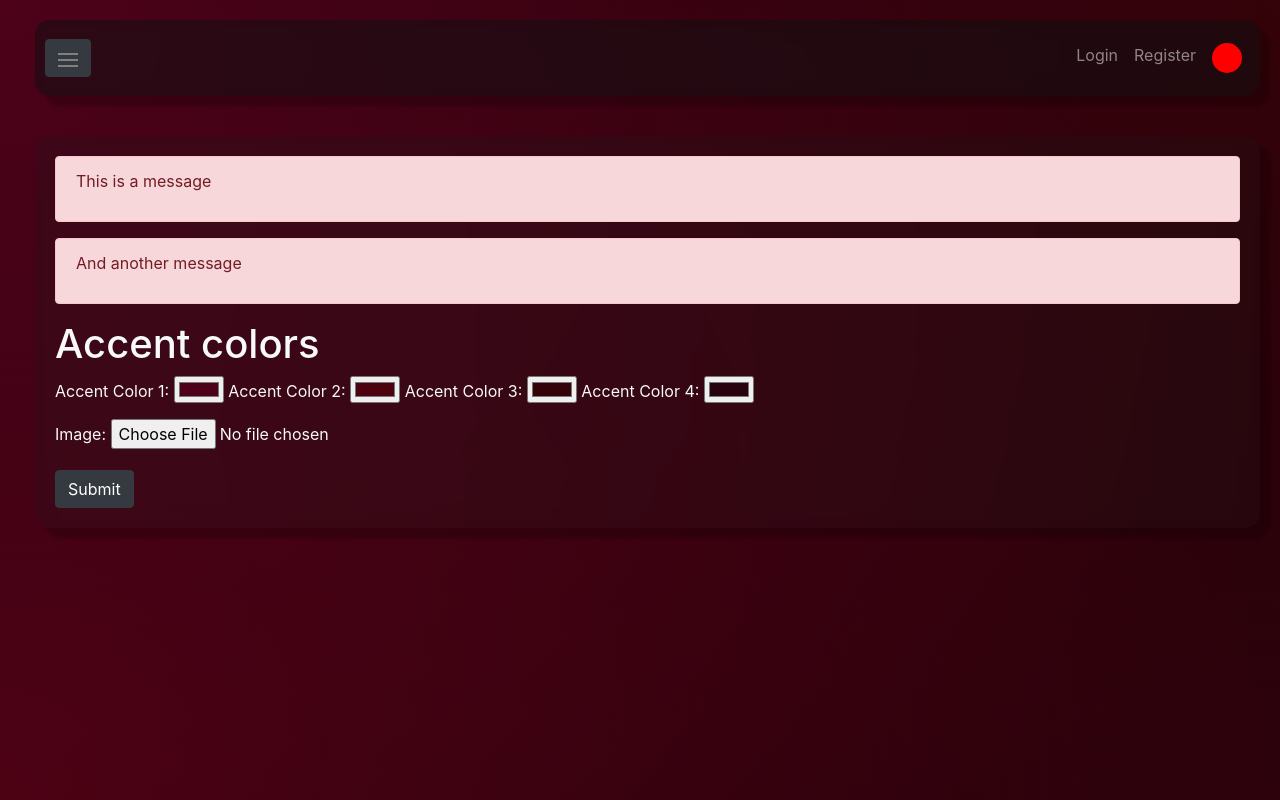
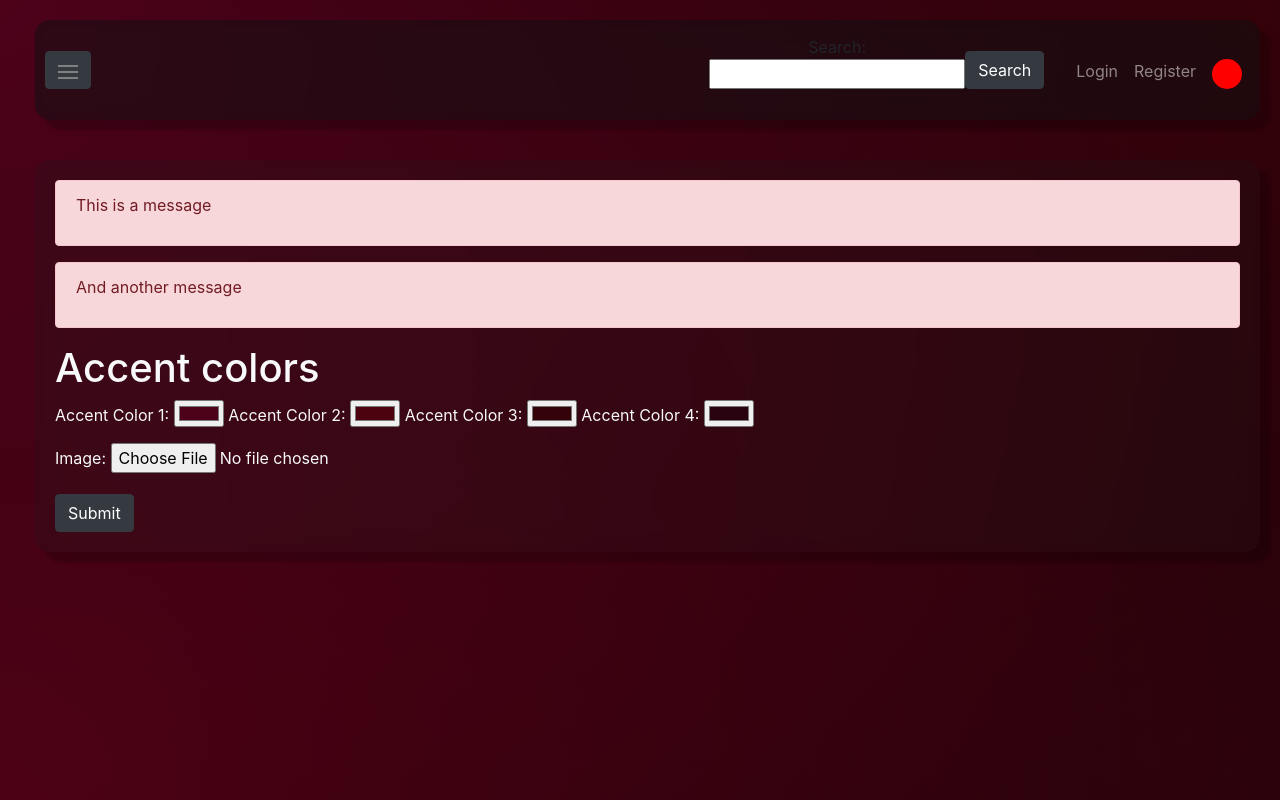
Before and after one commit to BDHoefs/CSCI313MusicReview, a Django app: page /accent-color-test in a window 1280 px wide. Run offline with Django 4.2, Linux system fonts and the light colour scheme.

Commit message:
Add search placeholder.

```diff
--- a/MusicReview/forms.py
+++ b/MusicReview/forms.py
@@ -2,3 +2,6 @@ from django import forms
 
 class ImageColorForm(forms.Form):
     image = forms.ImageField()
+
+class SearchForm(forms.Form):
+    search = forms.CharField()
--- a/MusicReview/templates/master.html
+++ b/MusicReview/templates/master.html
@@ -107,13 +107,22 @@
             </button>
 
             <ul class="nav navbar-nav">
-              <li class="nav-item">
+              <form
+                action="{% url 'search'%}"
+                method="post"
+                class="form-inline mr-4"
+              >
+                {% csrf_token %} {{ searchForm.as_p }}
+                <input class="btn btn-dark" type="submit" value="Search" />
+              </form>
+
+              <li class="nav-item mt-3">
                 <a class="nav-link" href="{% url 'logon' %}">Login</a>
               </li>
-              <li class="nav-item">
+              <li class="nav-item mt-3">
                 <a class="nav-link" href="{% url 'register' %}">Register</a>
               </li>
-              <li class="nav-item">
+              <li class="nav-item mt-3">
                 <a class="nav-link" href="{% url 'user' userId %}">
                   <div id="profilePhoto"></div>
                 </a>
@@ -122,11 +131,11 @@
           </div>
         </nav>
         <div id="content" class="text-light">
-          {% for message in err_messages %}
+          {% for message in errMessages %}
           <div class="alert alert-danger">
             <p>{{ message }}</p>
           </div>
-          {% endfor %} {% for message in info_messages %}
+          {% endfor %} {% for message in infoMessages %}
           <div class="alert alert-primary">
             <p>{{ message }}</p>
           </div>
--- /dev/null
+++ b/MusicReview/templates/music/search.html
@@ -0,0 +1,4 @@
+{% extends 'master.html' %} {% block title %} Search - MusicReview {% endblock
+%} {% block content %}
+<h1>This is the search page!</h1>
+{% endblock %}
--- a/MusicReview/urls.py
+++ b/MusicReview/urls.py
@@ -7,6 +7,7 @@ urlpatterns = [
     path('register', views.register, name='register'),
     path('browse_artists', views.browse_artists, name='browse_artists'),
     path('browse_releases', views.browse_releases, name='browse_releases'),
+    path('search', views.search, name='search'),
     path('release/<int:pk>', views.release, name='release'),
     path('artist/<int:pk>', views.artist, name='artist'),
     path('user/<int:pk>', views.user, name='user'),
--- a/MusicReview/views.py
+++ b/MusicReview/views.py
@@ -4,64 +4,70 @@ from django.views.decorators.csrf import requires_csrf_token
 from PIL import Image
 
 from .accent_colors import default_colors, calculate_accent_colors
-from .forms import ImageColorForm
+from .forms import ImageColorForm, SearchForm
 
 def home(request):
-    ctx = { "userId": 0, "accentColors": default_colors() }
+    ctx = { "userId": 0, "accentColors": default_colors(), "searchForm": SearchForm() }
     return render(request, 'index.html', context = ctx)
 
 @requires_csrf_token
 def login(request):
-    ctx = { "userId": 0, "accentColors": default_colors() }
+    ctx = { "userId": 0, "accentColors": default_colors(), "searchForm": SearchForm() }
     # View logic here
     return render(request, 'accounts/login.html', context = ctx)
 
 @requires_csrf_token
 def register(request):
-    ctx = { "userId": 0, "accentColors": default_colors() }
+    ctx = { "userId": 0, "accentColors": default_colors(), "searchForm": SearchForm() }
     # View logic here
     return render(request, 'accounts/register.html', context = ctx)
 
 def browse_artists(request):
-    ctx = { "userId": 0, "accentColors": default_colors() }
+    ctx = { "userId": 0, "accentColors": default_colors(), "searchForm": SearchForm() }
     # View logic here
     return render(request, 'music/browse_artists.html', context = ctx)
 
 def browse_releases(request):
-    ctx = { "userId": 0, "accentColors": default_colors() }
+    ctx = { "userId": 0, "accentColors": default_colors(), "searchForm": SearchForm() }
     # View logic here
     return render(request, 'music/browse_releases.html', context = ctx)
+
+@requires_csrf_token
+def search(request):
+    ctx = { "userId": 0, "accentColors": default_colors(), "searchForm": SearchForm() }
+    # View logic here
+    return render(request, 'music/search.html', context = ctx)
 
 # CSRF Token because a user may submit forms to this view to update and add information to the release or submit reports
 @requires_csrf_token
 def release(request, pk):
-    ctx = { "userId": 0, "accentColors": default_colors() }
+    ctx = { "userId": 0, "accentColors": default_colors(), "searchForm": SearchForm() }
     # View logic here
     return render(request, 'music/release.html', context = ctx)
 
 # CSRF Token because a user may submit forms to this view to update and add information to the artist or submit reports
 @requires_csrf_token
 def artist(request, pk):
-    ctx = { "userId": 0, "accentColors": default_colors() }
+    ctx = { "userId": 0, "accentColors": default_colors(), "searchForm": SearchForm() }
     # View logic here
     return render(request, 'music/artist.html', context = ctx)
 
 def user(request, pk):
-    ctx = { "userId": 0, "accentColors": default_colors() }
+    ctx = { "userId": 0, "accentColors": default_colors(), "searchForm": SearchForm() }
     # View logic here
     return render(request, 'accounts/user.html', context = ctx)
 
 # CSRF Token because the admin may submit forms to this view to make content moderation decisions
 @requires_csrf_token
 def admin_reports(request):
-    ctx = { "userId": 0, "accentColors": default_colors() }
+    ctx = { "userId": 0, "accentColors": default_colors(), "searchForm": SearchForm() }
     # Validate that the user is an admin
     # View logic here
     return render(request, 'admin/reports.html', context = ctx)
 
 @requires_csrf_token
 def accent_colors_test(request):
-    ctx = { "userId": 0, "accentColors": default_colors(), "form": ImageColorForm(), "err_messages": ["This is a message", "And another message"] }
+    ctx = { "userId": 0, "accentColors": default_colors(), "searchForm": SearchForm(), "form": ImageColorForm(), "errMessages": ["This is a message", "And another message"] }
     if request.method == "POST":
         ctx["form"] = ImageColorForm(request.POST, request.FILES)
         if ctx["form"].is_valid():
```
